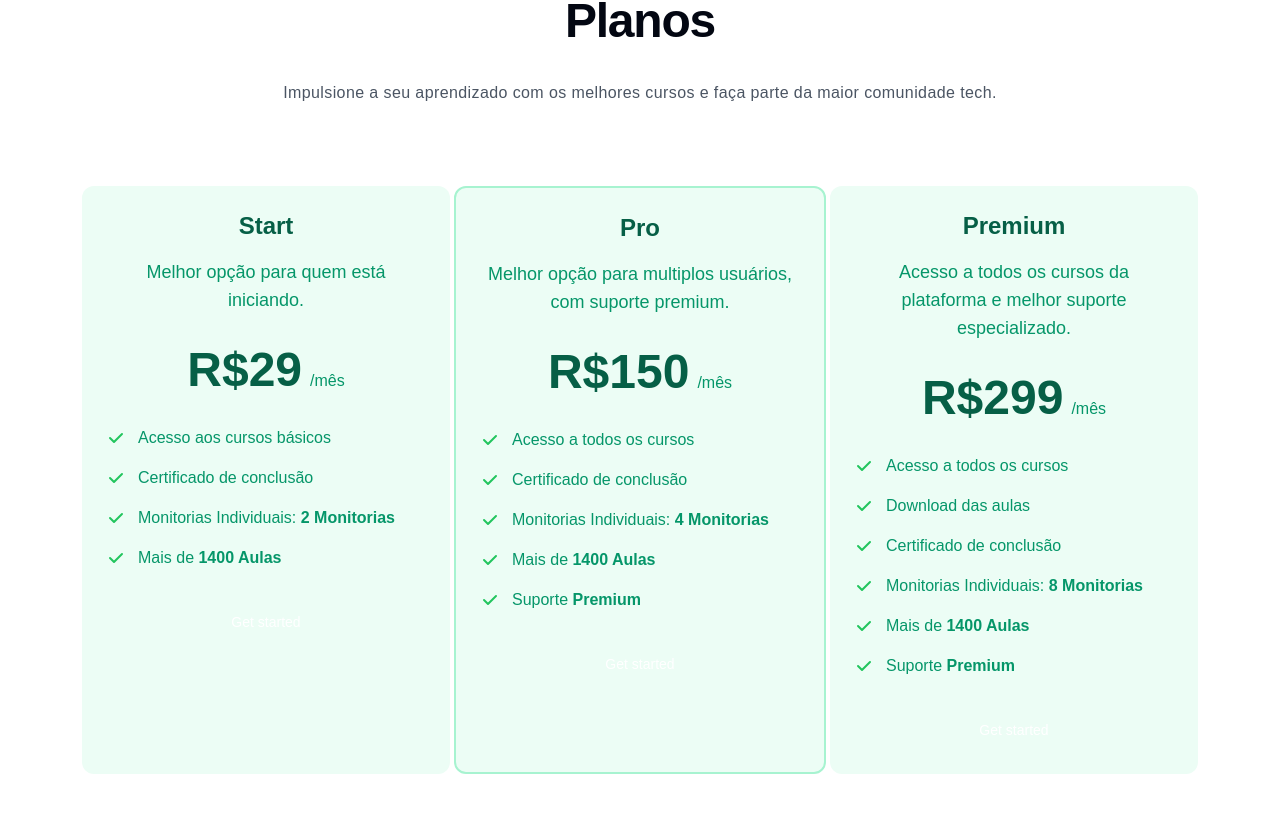
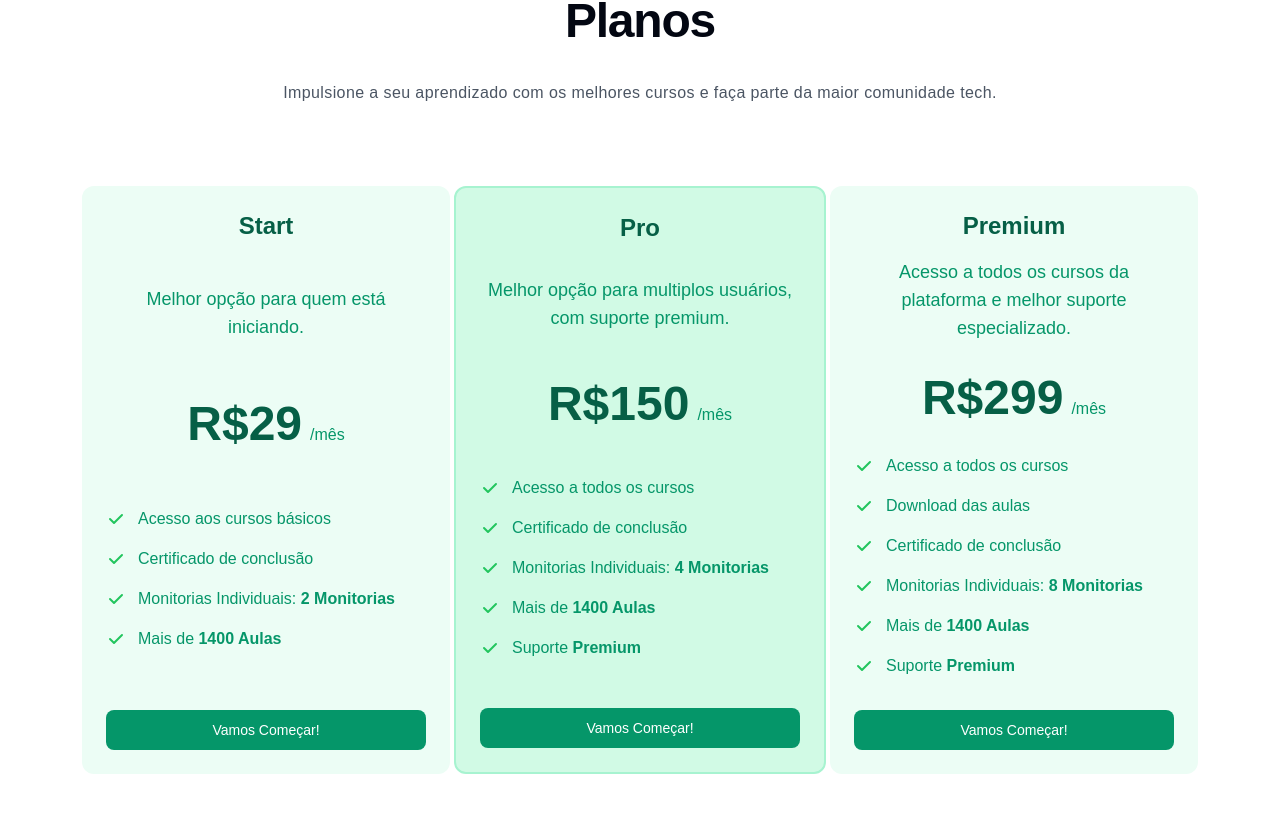
Before and after one commit to TheK4/Landing_page_EduThek, a React (Vite) app: page / in a window 1280 px wide. Shown: the part 2114-2927 px from the top of the page. Built offline with nearby package versions, Linux system fonts and the light colour scheme.

Commit message:
fifith commit (Custom and alterate Pricing section )

```diff
--- a/src/components/Pricing.tsx
+++ b/src/components/Pricing.tsx
@@ -6,7 +6,7 @@ const Pricing = () => {
             <p className="my-4 text-base max-w-6xl text-gray-600 tracking-wide leading-relaxed text-center py-4">Impulsione a seu aprendizado com os melhores cursos e faça parte da maior comunidade tech.</p>
         </div>
         <div className="flex">
-            <div className="flex flex-col p-6 mx-auto max-w-sm text-center bg-emerald-50 rounded-xl">
+            <div className="flex flex-col justify-between p-6 mx-auto max-w-sm text-center bg-emerald-50 rounded-xl">
                 <h3 className="mb-4 text-2xl font-semibold text-emerald-800">Start</h3>
                 <p className="font-light text-emerald-600 sm:text-lg w-80">Melhor opção para quem está iniciando.</p>
                 <div className="flex justify-center items-baseline my-8">
@@ -31,9 +31,9 @@ const Pricing = () => {
                         <span className="text-emerald-600">Mais de <span className="font-semibold">1400 Aulas</span></span>
                     </li>
                 </ul>
-                <a href="#" className="text-white bg-primary-600 hover:bg-primary-700 focus:ring-4 focus:ring-primary-200 font-medium rounded-lg text-sm px-5 py-2.5 text-center dark:text-white  dark:focus:ring-primary-900">Get started</a>
+                <a href="#" className="text-white bg-emerald-600 hover:bg-emerald-700 focus:ring-4 focus:ring-emerald-200 font-medium rounded-lg text-sm px-5 py-2.5 text-center dark:text-white  dark:focus:ring-primary-900">Vamos Começar!</a>
             </div>
-            <div className="flex flex-col p-6 mx-auto max-w-sm text-center bg-emerald-50 border-solid border-emerald-200 border-2 rounded-xl">
+            <div className="flex flex-col justify-between p-6 mx-auto max-w-sm text-center bg-emerald-100 border-solid border-emerald-200 border-2 rounded-xl">
                 <h3 className="mb-4 text-2xl font-semibold text-emerald-800">Pro</h3>
                 <p className="font-light text-emerald-600 sm:text-lg w-80">Melhor opção para multiplos usuários, com suporte premium.</p>
                 <div className="flex justify-center items-baseline my-8">
@@ -62,9 +62,9 @@ const Pricing = () => {
                         <span className="text-emerald-600">Suporte <span className="font-semibold">Premium</span></span>
                     </li>
                 </ul>
-                <a href="#" className="text-white bg-primary-600 hover:bg-primary-700 focus:ring-4 focus:ring-primary-200 font-medium rounded-lg text-sm px-5 py-2.5 text-center dark:text-white  dark:focus:ring-primary-900">Get started</a>
+                <a href="#" className="text-white bg-emerald-600 hover:bg-emerald-700 focus:ring-4 focus:ring-emerald-200 font-medium rounded-lg text-sm px-5 py-2.5 text-center dark:text-white  dark:focus:ring-primary-900">Vamos Começar!</a>
             </div>
-            <div className="flex flex-col p-6 mx-auto max-w-sm text-center bg-emerald-50 rounded-xl">
+            <div className="flex flex-col justify-between p-6 mx-auto max-w-sm text-center bg-emerald-50 rounded-xl">
                 <h3 className="mb-4 text-2xl font-semibold text-emerald-800">Premium</h3>
                 <p className="font-light text-emerald-600 sm:text-lg w-80">Acesso a todos os cursos da plataforma e melhor suporte especializado.</p>
                 <div className="flex justify-center items-baseline my-8">
@@ -97,7 +97,7 @@ const Pricing = () => {
                         <span className="text-emerald-600">Suporte <span className="font-semibold">Premium</span></span>
                     </li>
                 </ul>
-                <a href="#" className="text-white bg-primary-600 hover:bg-primary-700 focus:ring-4 focus:ring-primary-200 font-medium rounded-lg text-sm px-5 py-2.5 text-center dark:text-white  dark:focus:ring-primary-900">Get started</a>
+                <a href="#" className="text-white bg-emerald-600 hover:bg-emerald-700 focus:ring-4 focus:ring-emerald-200 font-medium rounded-lg text-sm px-5 py-2.5 text-center dark:text-white  dark:focus:ring-primary-900">Vamos Começar!</a>
             </div>
         </div>
     </div>
```
